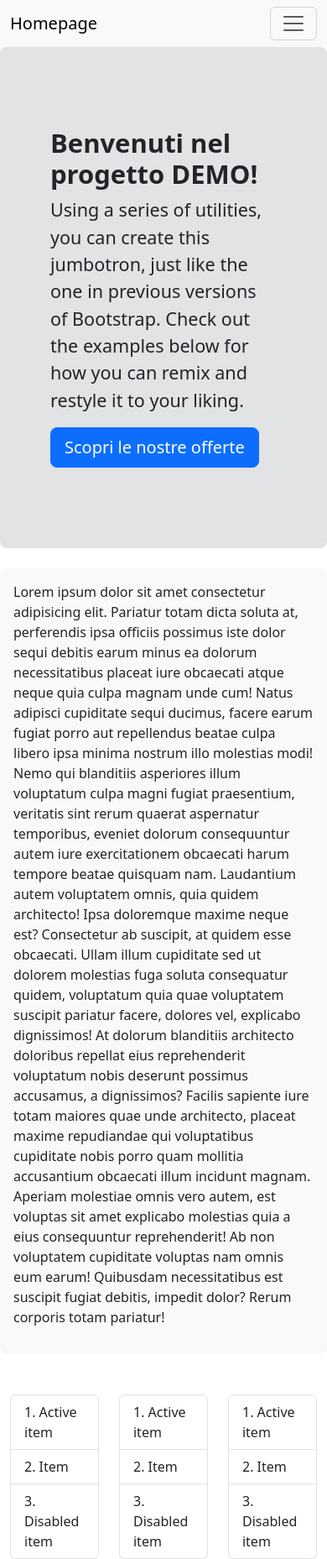
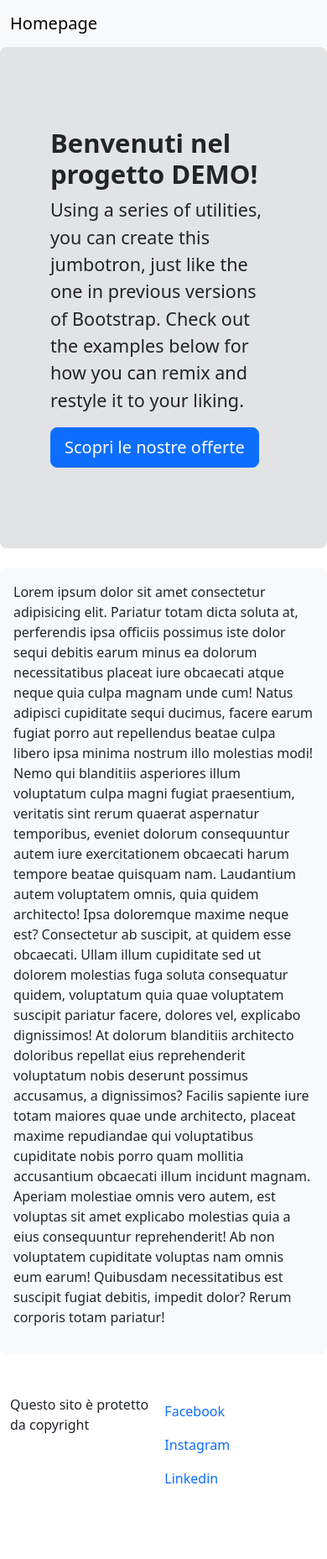
Before and after one commit to DarioConiglione/react-router, a React (Vite) app: page / in a window 390 px wide. Shown: the whole page at 84% size. After the commit the page ends 1781 px from the top, so only its background shows below. Built offline with nearby package versions, Linux system fonts and the light colour scheme; the HTML template or start-up script is replaced by a standard one.

Commit message:
make header and footer components

```diff
--- a/src/App.jsx
+++ b/src/App.jsx
@@ -3,6 +3,7 @@ import { BrowserRouter, Routes, Route } from "react-router-dom";
 import HomePage from './pages/HomePage';
 import ChiSiamo from './pages/ChiSiamo';
 import Prodotti from './pages/Prodotti';
+import ProdottoSingolo from './pages/ProdottoSingolo';
 import './App.css'
 
 function App() {
@@ -15,6 +16,7 @@ function App() {
           <Route path="/" element={<HomePage />}></Route>
           <Route path="/ChiSiamo" element={<ChiSiamo />}></Route>
           <Route path="/Prodotti" element={<Prodotti />}></Route>
+          <Route path="/ProdottoSingolo/:id" element={<ProdottoSingolo />} />
         </Routes>
 
 
--- /dev/null
+++ b/src/assets/components/Footer.jsx
@@ -0,0 +1,29 @@
+export default function Footer() {
+
+
+    return (
+        <>
+            <footer>
+
+                <div className="container mt-5">
+                    <div className="d-flex justify-content-between align-item-center">
+                        <div>
+                            Questo sito è protetto da copyright <i class="fa fa-copyright" aria-hidden="true"></i>
+                        </div>
+
+                        <div>
+                            <nav class="nav">
+                                <a class="nav-link" aria-current="page" href="#">Facebook</a>
+                                <a class="nav-link" href="#">Instagram</a>
+                                <a class="nav-link" href="#">Linkedin</a>
+
+                            </nav>
+                        </div>
+                    </div>
+                </div>
+
+            </footer>
+        </>
+
+    );
+}
--- /dev/null
+++ b/src/assets/components/Header.jsx
@@ -0,0 +1,30 @@
+export default function Header() {
+
+
+
+    return (
+        <>
+            <header>
+                <nav className="navbar navbar-expand-md navbar-light bg-light">
+                    <div className="container">
+                        <a className="navbar-brand" href="/">Homepage</a>
+
+                        <div className="collapse navbar-collapse" id="collapsibleNavId">
+                            <ul className="navbar-nav me-auto mt-2 mt-lg-0">
+                                <li className="nav-item">
+                                    <a className="nav-link active" href="/ChiSiamo" aria-current="page">Chi siamo
+                                        <span className="visually-hidden">(current)</span></a>
+                                </li>
+                                <li className="nav-item">
+                                    <a className="nav-link" href="/Prodotti">Prodotti</a>
+                                </li>
+
+                            </ul>
+                        </div>
+                    </div>
+                </nav>
+            </header>
+        </>
+
+    );
+}
--- a/src/pages/ChiSiamo.jsx
+++ b/src/pages/ChiSiamo.jsx
@@ -1,3 +1,5 @@
+import Header from "../assets/components/Header";
+import Footer from '../assets/components/Footer';
 export default function ChiSiamo() {
 
 
@@ -5,37 +7,8 @@ export default function ChiSiamo() {
     return (
 
         <>
-            <header>
-                <nav className="navbar navbar-expand-md navbar-light bg-light">
-                    <div className="container">
-                        <a className="navbar-brand" href="/">Homepage</a>
-                        <button
-                            className="navbar-toggler d-lg-none"
-                            type="button"
-                            data-bs-toggle="collapse"
-                            data-bs-target="#collapsibleNavId"
-                            aria-controls="collapsibleNavId"
-                            aria-expanded="false"
-                            aria-label="Toggle navigation"
-                        >
-                            <span className="navbar-toggler-icon"></span>
-                        </button>
-                        <div className="collapse navbar-collapse" id="collapsibleNavId">
-                            <ul className="navbar-nav me-auto mt-2 mt-lg-0">
-                                <li className="nav-item">
-                                    <a className="nav-link active" href="/ChiSiamo" aria-current="page">Chi siamo
-                                        <span className="visually-hidden">(current)</span></a>
-                                </li>
-                                <li className="nav-item">
-                                    <a className="nav-link" href="/Prodotti">Prodotti</a>
-                                </li>
+            <Header />
 
-                            </ul>
-
-                        </div>
-                    </div>
-                </nav>
-            </header>
             <div className="p-5 mb-4 bg-secondary-subtle rounded-3">
                 <div className="container-fluid py-5">
                     <h1 className="display-5 fw-bold">Ci presentiamo</h1>
@@ -48,7 +21,7 @@ export default function ChiSiamo() {
                     </button>
                 </div>
             </div>
-            <footer></footer>
+            <Footer />
         </>
 
 
--- a/src/pages/HomePage.jsx
+++ b/src/pages/HomePage.jsx
@@ -1,3 +1,5 @@
+import Header from "../assets/components/Header";
+import Footer from '../assets/components/Footer';
 export default function HomePage() {
 
 
@@ -5,37 +7,7 @@ export default function HomePage() {
 
         <>
 
-            <header>
-                <nav className="navbar navbar-expand-md navbar-light bg-light">
-                    <div className="container">
-                        <a className="navbar-brand" href="/">Homepage</a>
-                        <button
-                            className="navbar-toggler d-lg-none"
-                            type="button"
-                            data-bs-toggle="collapse"
-                            data-bs-target="#collapsibleNavId"
-                            aria-controls="collapsibleNavId"
-                            aria-expanded="false"
-                            aria-label="Toggle navigation"
-                        >
-                            <span className="navbar-toggler-icon"></span>
-                        </button>
-                        <div className="collapse navbar-collapse" id="collapsibleNavId">
-                            <ul className="navbar-nav me-auto mt-2 mt-lg-0">
-                                <li className="nav-item">
-                                    <a className="nav-link active" href="/ChiSiamo" aria-current="page">Chi siamo
-                                        <span className="visually-hidden">(current)</span></a>
-                                </li>
-                                <li className="nav-item">
-                                    <a className="nav-link" href="/Prodotti">Prodotti</a>
-                                </li>
-
-                            </ul>
-
-                        </div>
-                    </div>
-                </nav>
-            </header>
+            <Header />
 
             <main>
                 <div className="p-5 mb-4 bg-secondary-subtle rounded-3">
@@ -56,39 +28,7 @@ export default function HomePage() {
                 </div>
             </main>
 
-            <footer>
-
-                <div className="container mt-5">
-                    <div className="row row-cols-3">
-
-                        <div>
-                            <ul class="list-group list-group-numbered">
-                                <li class="list-group-item">Active item</li>
-                                <li class="list-group-item">Item</li>
-                                <li class="list-group-item">Disabled item</li>
-                            </ul>
-                        </div>
-
-                        <div>
-                            <ul class="list-group list-group-numbered">
-                                <li class="list-group-item">Active item</li>
-                                <li class="list-group-item">Item</li>
-                                <li class="list-group-item">Disabled item</li>
-                            </ul>
-                        </div>
-
-                        <div>
-                            <ul class="list-group list-group-numbered">
-                                <li class="list-group-item">Active item</li>
-                                <li class="list-group-item">Item</li>
-                                <li class="list-group-item">Disabled item</li>
-                            </ul>
-                        </div>
-
-                    </div>
-                </div>
-
-            </footer>
+            <Footer />
 
 
         </>
--- a/src/pages/Prodotti.jsx
+++ b/src/pages/Prodotti.jsx
@@ -1,5 +1,7 @@
 import axios from 'axios';
 import { useState, useEffect, use } from 'react';
+import Header from '../assets/components/Header';
+import Footer from '../assets/components/Footer';
 
 export default function Prodotti() {
 
@@ -24,37 +26,8 @@ export default function Prodotti() {
     return (
 
         <>
-            <header>
-                <nav className="navbar navbar-expand-md navbar-light bg-light">
-                    <div className="container">
-                        <a className="navbar-brand" href="/">Homepage</a>
-                        <button
-                            className="navbar-toggler d-lg-none"
-                            type="button"
-                            data-bs-toggle="collapse"
-                            data-bs-target="#collapsibleNavId"
-                            aria-controls="collapsibleNavId"
-                            aria-expanded="false"
-                            aria-label="Toggle navigation"
-                        >
-                            <span className="navbar-toggler-icon"></span>
-                        </button>
-                        <div className="collapse navbar-collapse" id="collapsibleNavId">
-                            <ul className="navbar-nav me-auto mt-2 mt-lg-0">
-                                <li className="nav-item">
-                                    <a className="nav-link active" href="/ChiSiamo" aria-current="page">Chi siamo
-                                        <span className="visually-hidden">(current)</span></a>
-                                </li>
-                                <li className="nav-item">
-                                    <a className="nav-link" href="/Prodotti">Prodotti</a>
-                                </li>
+            <Header />
 
-                            </ul>
-
-                        </div>
-                    </div>
-                </nav>
-            </header>
             <main>
                 <div className='container'>
                     <div className='row row-cols-1 row-cols-md-3'>
@@ -81,7 +54,7 @@ export default function Prodotti() {
                     </div>
                 </div>
             </main>
-            <footer></footer>
+            <Footer />
         </>
 
     );
--- /dev/null
+++ b/src/pages/ProdottoSingolo.jsx
@@ -0,0 +1,20 @@
+import { useParams } from "react-router-dom";
+export default function ProdottoSingolo() {
+
+    const { id } = useParams();
+
+    useEffect(() => {
+
+    }, []);
+
+
+
+    return (
+
+        <>
+            <div><h1>ID prodotto: {id}</h1></div>
+        </>
+
+
+    );
+}
```
